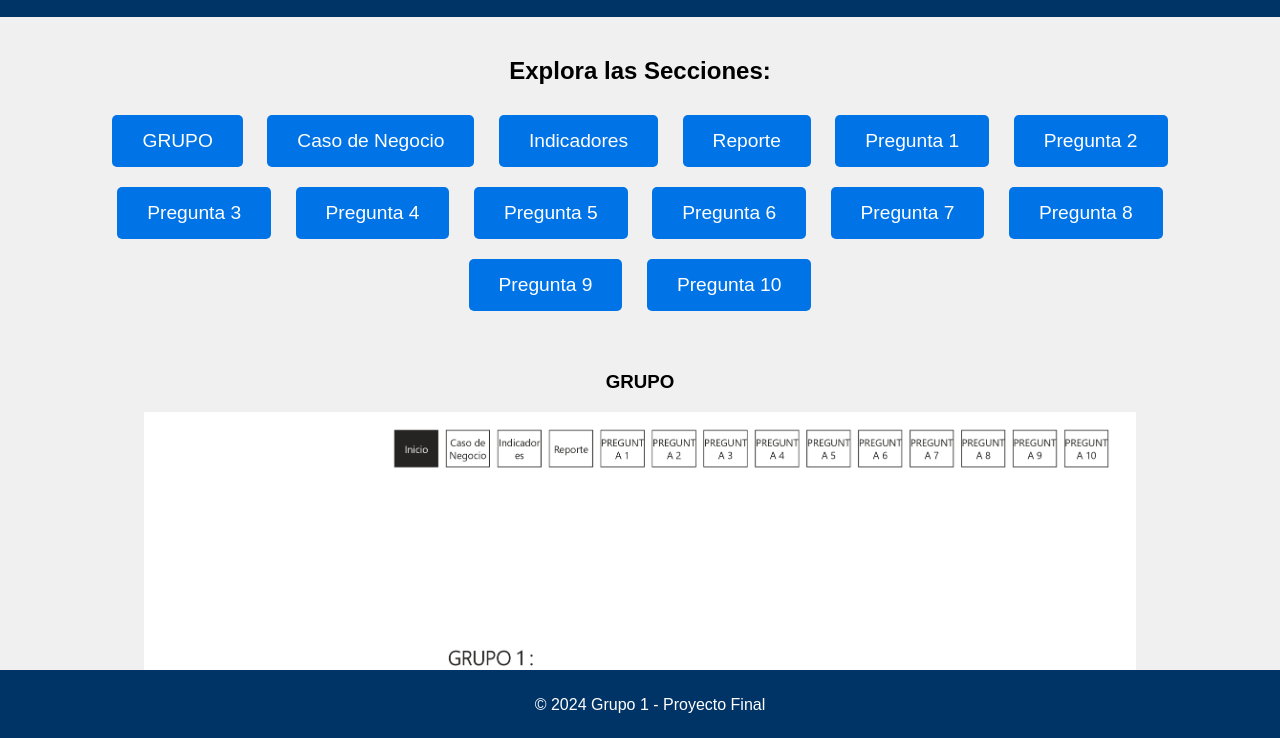
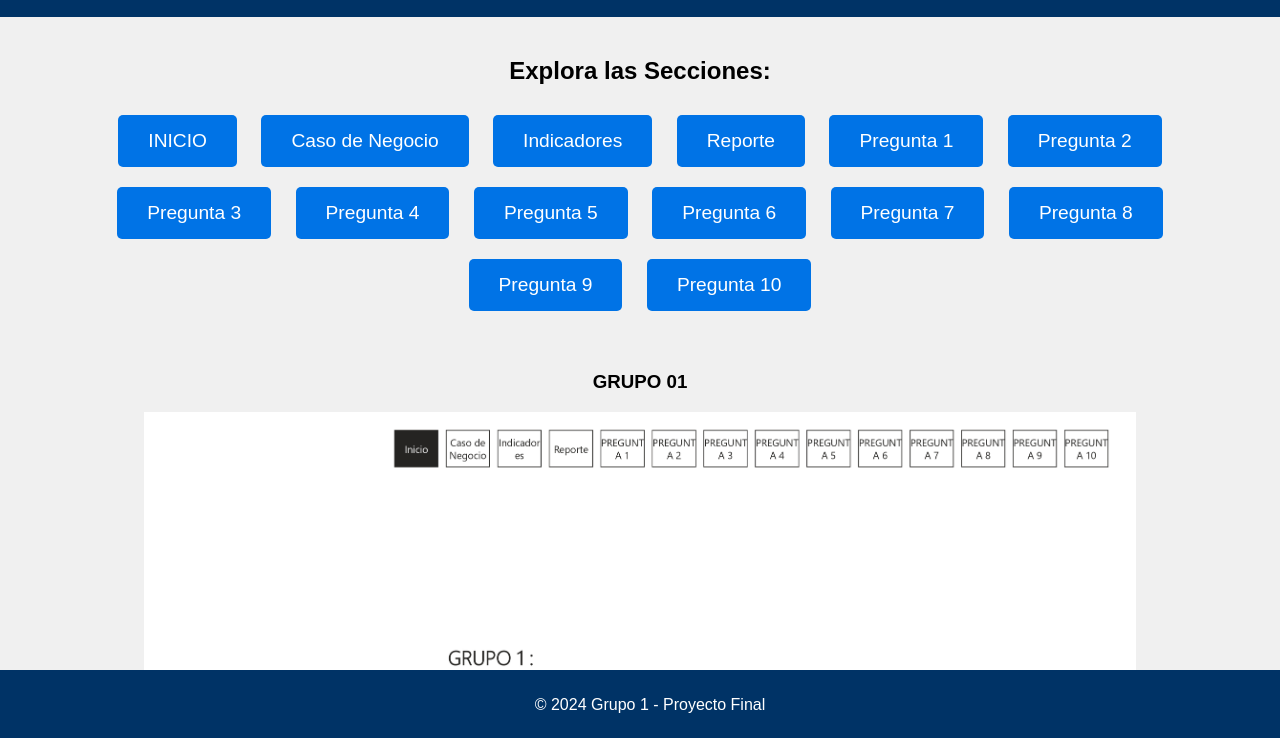
Before and after one commit to MEMIN1201/PUCPGRUPO01, a plain HTML site: page index.html in a window 1280 px wide. Shown: the part 60-798 px from the top of the page. Drawn offline with Linux system fonts and the light colour scheme.

Commit message:
Update index.html

```diff
--- a/index.html
+++ b/index.html
@@ -68,7 +68,7 @@
     <h2>Explora las Secciones:</h2>
 
     <!-- Botones de Navegación -->
-    <a href="#GRUPO 01" class="button">GRUPO </a>
+    <a href="#GRUPO 01" class="button">INICIO </a>
     <a href="#caso-negocio" class="button">Caso de Negocio</a>
     <a href="#indicadores" class="button">Indicadores</a>
     <a href="#reporte" class="button">Reporte</a>
@@ -85,7 +85,7 @@
 
     <!-- Secciones con las imágenes de cada página -->
     <section id="GRUPO 01" class="section">
-        <h3>GRUPO </h3>
+        <h3>GRUPO 01 </h3>
         <img src="images/PROYECTO FINAL - GRUPO1 F_page-0001.jpg" alt="Caso de Negocio">
     </section>
 
```
